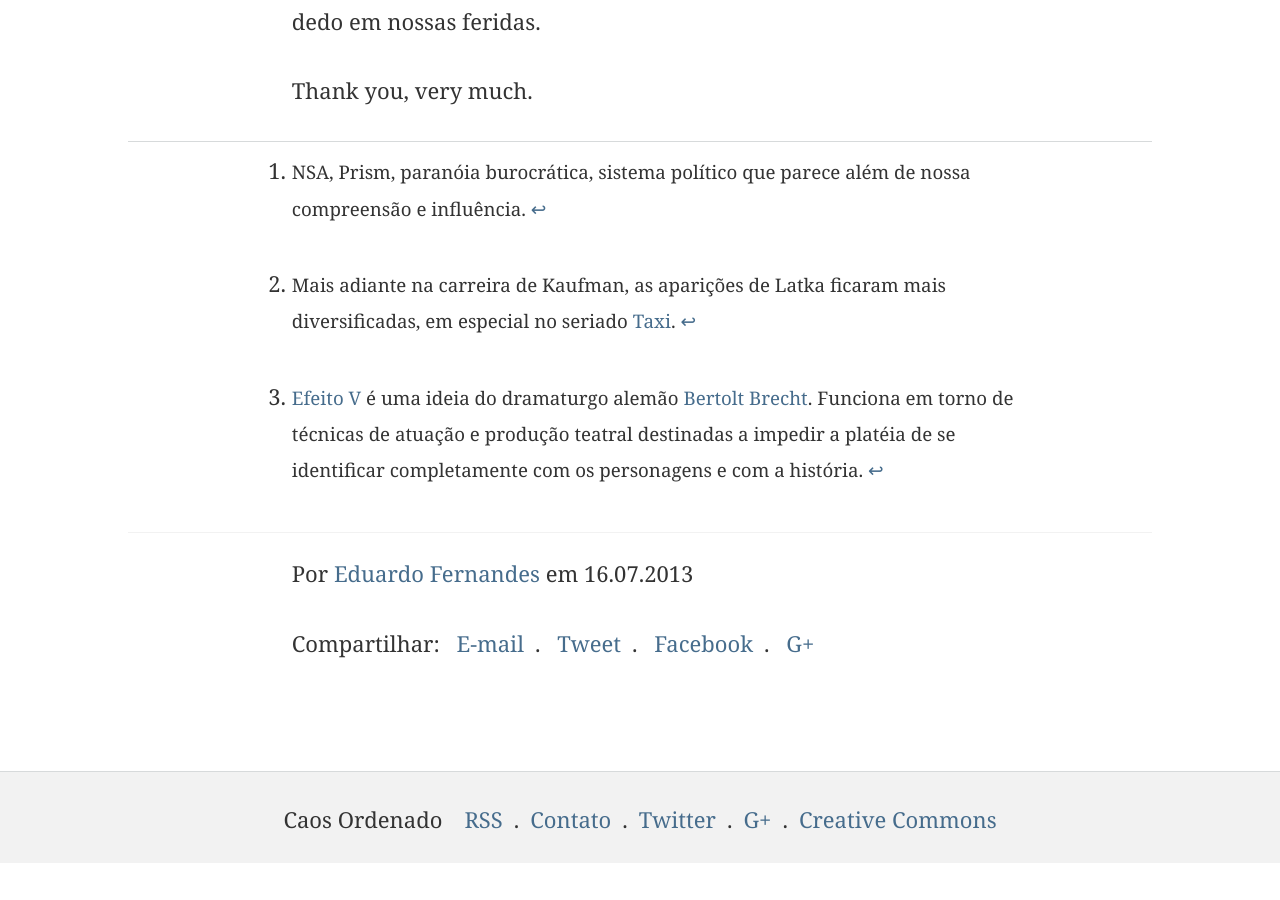
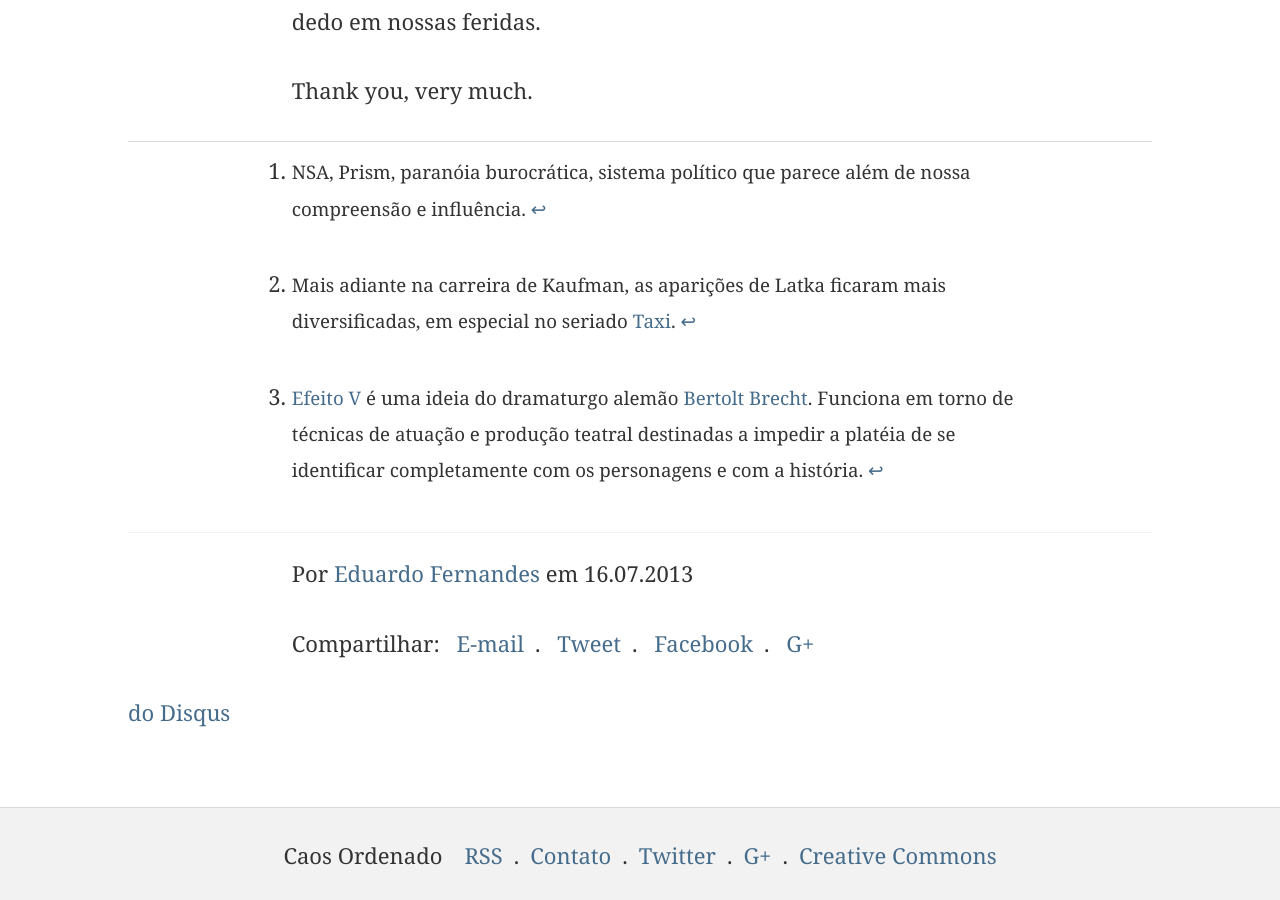
Before and after one commit to eduf/eduf.github.com, a Jekyll site: the page built from _posts/2013-07-16-andy-kaufman-e-o-humor-de-youtube.md, in a window 1280 px wide and 900 px high, scrolled down 6906 px. Built offline with Jekyll 4.4.1, drawn with Linux system fonts in a browser that asks for light colours; nearby versions of some CDN libraries; comment, search, counter and statistics services are not loaded; before the commit the page ends 7769 px from its top, so only the background shows below that.

Commit message:
Agora temos comments

```diff
--- a/_layouts/post.html
+++ b/_layouts/post.html
@@ -15,3 +15,19 @@
 	<a target="_blank" href="https://plusone.google.com/_/+1/confirm?hl=en&url=http://caosordenado.com{{ page.url }}">G+</a>
 	</p>
 </footer>
+
+<section>
+	{% if page.comments %}
+		<div id="disqus_thread"></div>
+    		<script type="text/javascript">
+        		var disqus_shortname = 'caosordenado';
+		        (function() {
+	            var dsq = document.createElement('script'); dsq.type = 'text/javascript'; dsq.async = true;
+	            dsq.src = '//' + disqus_shortname + '.disqus.com/embed.js';
+	            (document.getElementsByTagName('head')[0] || document.getElementsByTagName('body')[0]).appendChild(dsq);
+  		      })();
+		    </script>
+    <noscript>Você vai precisar liberar o JavaScript para ver os comentários <a href="http://disqus.com/?ref_noscript">comments powered by Disqus.</a></noscript>
+    <a href="http://disqus.com" class="dsq-brlink"> do <span class="logo-disqus">Disqus</span></a>
+	{% endif %}
+</section>
```
Also changed, not shown: _posts/2013-07-16-andy-kaufman-e-o-humor-de-youtube.md (+1 -0 lines), 1 other file.
